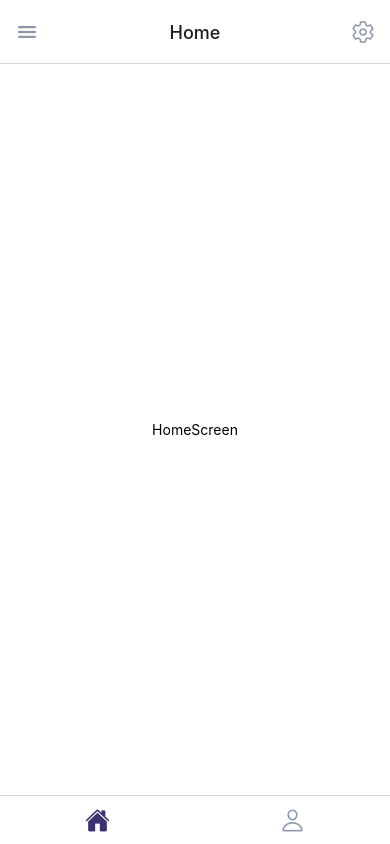
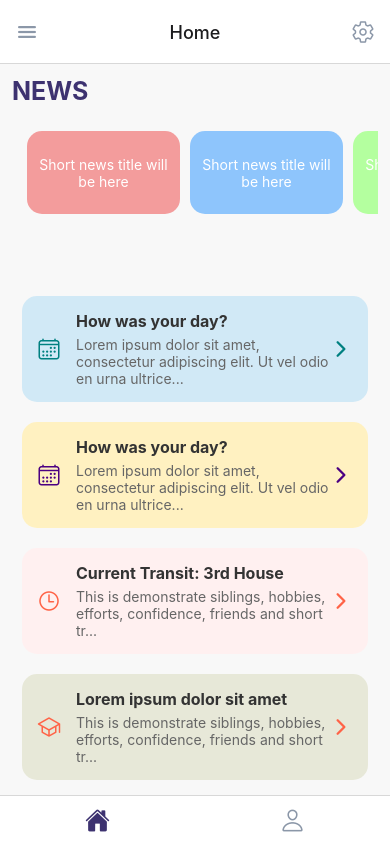
Before and after one commit to muratcangebes/UI-React-Native-App, a React Native app: screen /Home in a window 390 px wide. Built offline with nearby package versions, Linux system fonts and the light colour scheme.

Commit message:
HomeScreen sayfası için detailcard ve card componentleri tasarlandı ve home sayfasına eklendi.

```diff
--- /dev/null
+++ b/src/components/DetailCard/detailCard.js
@@ -0,0 +1,78 @@
+import React from 'react';
+import { View, Text, StyleSheet, FlatList} from 'react-native';
+import { Ionicons } from '@expo/vector-icons';
+
+const DetailedCard = ({ icon, title, description, backgroundColor, iconColor }) => {
+  return (
+    <View style={[styles.card, { backgroundColor }]}>
+      <View style={styles.iconContainer}>
+        <Ionicons name={icon} size={24} color={iconColor} />
+      </View>
+      <View style={styles.textContainer}>
+        <Text style={styles.title}>{title}</Text>
+        <Text style={styles.description}>{description}</Text>
+      </View>
+      <Ionicons name="chevron-forward" size={24} color={iconColor} />
+    </View>
+  );
+};
+
+const CardList = () => {
+  const cards = [
+    { id: 1, icon: 'calendar-outline', title: 'How was your day?', description: 'Lorem ipsum dolor sit amet, consectetur adipiscing elit. Ut vel odio en urna ultrice...', backgroundColor: '#D1E9F6', iconColor: '#008080' },
+    { id: 2, icon: 'calendar-outline', title: 'How was your day?', description: 'Lorem ipsum dolor sit amet, consectetur adipiscing elit. Ut vel odio en urna ultrice...', backgroundColor: '#FFF1C1', iconColor: '#4B0082' },
+    { id: 3, icon: 'time-outline', title: 'Current Transit: 3rd House', description: 'This is demonstrate siblings, hobbies, efforts, confidence, friends and short tr...', backgroundColor: '#FFF0F0', iconColor: '#FF6347' },
+    { id: 4, icon: 'school-outline', title: 'Lorem ipsum dolor sit amet', description: 'This is demonstrate siblings, hobbies, efforts, confidence, friends and short tr...', backgroundColor: '#E7E8D8', iconColor: '#FF6347' },
+    { id: 5, icon: 'server-outline', title: 'Lorem  sit amet', description: 'This is demonstrate siblings, hobbies, efforts, confidence, friends and short tr...', backgroundColor: '#FFF0F0', iconColor: '#FF6347' },
+  ];
+
+  return (
+    <FlatList
+      data={cards}
+      keyExtractor={item => item.id.toString()}
+      renderItem={({ item }) => (
+        <DetailedCard
+          icon={item.icon}
+          title={item.title}
+          description={item.description}
+          backgroundColor={item.backgroundColor}
+          iconColor={item.iconColor}
+        />
+      )}
+      contentContainerStyle={styles.container}
+    />
+  );
+};
+
+const styles = StyleSheet.create({
+  container: {
+    paddingHorizontal: 10,
+    paddingVertical: 20,
+  },
+  card: {
+    flexDirection: 'row',
+    alignItems: 'center',
+    padding: 15,
+    marginVertical: 10,
+    borderRadius: 15,
+    backgroundColor: '#fff',
+  },
+  iconContainer: {
+    marginRight: 15,
+  },
+  textContainer: {
+    flex: 1,
+  },
+  title: {
+    fontSize: 16,
+    fontWeight: 'bold',
+    marginBottom: 5,
+    color: '#333',
+  },
+  description: {
+    fontSize: 14,
+    color: '#666',
+  },
+});
+
+export default CardList;
--- /dev/null
+++ b/src/components/newsCard/card.js
@@ -0,0 +1,59 @@
+// components/newsCard/Card.js
+import React from 'react';
+import { View, Text, StyleSheet, ScrollView } from 'react-native';
+
+const Card = ({ backgroundColor, description }) => {
+  return (
+    <View style={[styles.card, { backgroundColor }]}>
+      <Text style={styles.description}>{description}</Text>
+    </View>
+  );
+};
+
+const CardList = () => {
+  const cards = [
+    { id: 1, backgroundColor: '#F39C9C', description: 'Short news title will be here' },
+    { id: 2, backgroundColor: '#8EC5FC', description: 'Short news title will be here' },
+    { id: 3, backgroundColor: '#B4FF9F', description: 'Short news title will be here' },
+    { id: 4, backgroundColor: '#FFD1A9', description: 'Short news title will be here' },
+    { id: 5, backgroundColor: '#FD8A8A', description: 'Short news title will be here' },
+  ];
+
+  return (
+    <ScrollView horizontal showsHorizontalScrollIndicator={false}>
+      <View style={styles.container}>
+        {cards.map((card) => (
+          <Card
+            key={card.id}
+            backgroundColor={card.backgroundColor}
+            description={card.description}
+          />
+        ))}
+      </View>
+    </ScrollView>
+  );
+};
+
+const styles = StyleSheet.create({
+  container: {
+    flexDirection: 'row',
+    paddingVertical: 10,
+    margin: 10,
+  },
+  card: {
+    width: 153,
+    height: 83,
+    padding: 10,
+    marginHorizontal: 5,
+    borderRadius: 15,
+    justifyContent: 'center',
+    alignItems: 'center',
+  },
+  description: {
+    fontSize: 14,
+    color: 'white',
+    textAlign: 'center',
+  },
+});
+
+export default CardList;
--- a/src/screens/HomeScreen.js
+++ b/src/screens/HomeScreen.js
@@ -1,21 +1,50 @@
-import { StyleSheet, Text, View } from 'react-native'
-import React from 'react'
+// screens/HomeScreen.js
+import React from 'react';
+import { View, ScrollView, StyleSheet,Text,FlatList } from 'react-native';
+import Card from '../components/newsCard/card';
+import DetailCard from '../components/DetailCard/detailCard';
+
+
 
 const HomeScreen = () => {
   return (
     <View style={styles.container}>
-      <Text>HomeScreen</Text>
+      <View style={styles.newsSection}>
+        <Text style={styles.headingText}>NEWS</Text>
+        <ScrollView horizontal showsHorizontalScrollIndicator={false} contentContainerStyle={styles.cardContainer}>
+          <Card />
+        </ScrollView>
+      </View>
+      <View style={styles.detailsContainer}>
+        <DetailCard />
+      </View>
     </View>
-  )
-}
-
-export default HomeScreen
+  );
+};
 
 const styles = StyleSheet.create({
-    container:{
-        flex:1,
-        justifyContent:'center',
-        alignItems:'center',
-        backgroundColor:'#FFFF'
-    }
-})
+  container: {
+    flex: 1,
+    backgroundColor: '#F8F8F8',
+  },
+  newsSection: {
+    padding: 12,
+    marginBottom: 5,
+  },
+  headingText: {
+    fontSize: 25,
+    fontWeight: 'bold',
+    color: '#3D3270',
+    marginBottom: 5,
+  },
+  cardContainer: {
+    alignItems: 'center',
+  },
+  detailsContainer: {
+    paddingHorizontal: 12,
+    paddingVertical: 15,
+    borderRadius: 20,
+  },
+});
+
+export default HomeScreen;
```
